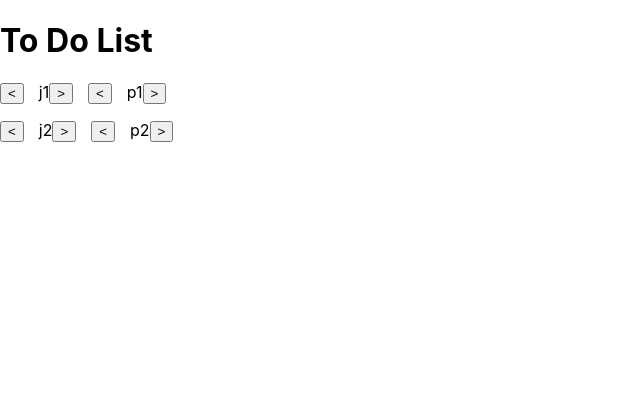
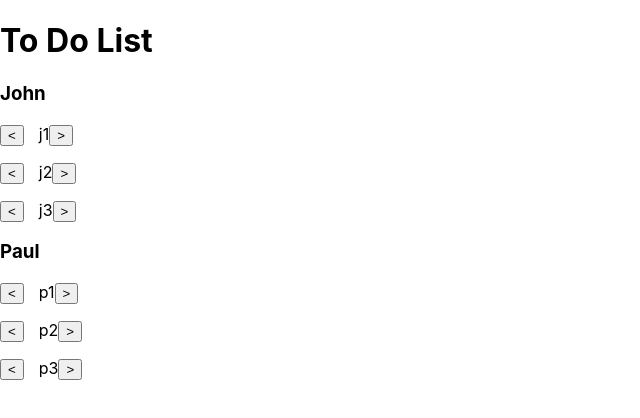
Before and after one commit to EduardoRamosB/torc-interview, a React (Create React App) app: page / in a window 1280 px wide. Shown: the top 418 px of the page, without its empty margins (0-640 px from the left). Built offline with nearby package versions, Linux system fonts and the light colour scheme.

Commit message:
Works for 2 Lists

```diff
--- a/package.json
+++ b/package.json
@@ -7,6 +7,7 @@
     "@testing-library/react": "^13.4.0",
     "@testing-library/user-event": "^13.5.0",
     "axios": "^1.3.4",
+    "bootstrap": "^5.2.3",
     "react": "^18.2.0",
     "react-dom": "^18.2.0",
     "react-scripts": "5.0.1",
--- a/src/App.js
+++ b/src/App.js
@@ -1,11 +1,12 @@
 import './App.css'
 import {useState} from "react";
 import Button from "./components/Button";
+import ListUser from "./components/ListUser";
 
 function App() {
-  const [l1, setL1] = useState(['j1', 'j2'])
-  const [l2, setL2] = useState(['p1', 'p2'])
-  const [l3, setL3] = useState(['g1', 'g2'])
+  const [l1, setL1] = useState(['j1', 'j2', 'j3'])
+  const [l2, setL2] = useState(['p1', 'p2', 'p3'])
+  const [l3, setL3] = useState(['g1', 'g2', 'g3'])
 
   const changeItem = (row, direction, clickList, sideList) => {
     console.log('row:', row, 'direction:', direction)
@@ -27,18 +28,29 @@ function App() {
   }
 
   return (
-    <>
+    <div className='container'>
       <h1>To Do List</h1>
-      {
+      {/*
         l1.map((e, i) =>
           <p key={i}>
             <Button direction='left' changeItem={changeItem} row={i}/>{e}<Button direction='right' changeItem={changeItem} row={i}/>
             <Button direction='left' changeItem={changeItem} row={i}/>{l2[i]}<Button direction='right' changeItem={changeItem} row={i}/>
-            {/*l3[i]*/}
+            {l3[i]}
           </p>
         )
-      }
-    </>
+      */}
+      <div className="row">
+        <div className="col-md-3">
+          <ListUser name={'John'} list={l1} changeItem={changeItem}/>
+        </div>
+        <div className="col-md-3">
+          <ListUser name={'Paul'} list={l2} changeItem={changeItem}/>
+        </div>
+        <div className="col-md-3">
+          {/*<ListUser name={'George'} list={l3} changeItem={changeItem}/>*/}
+        </div>
+      </div>
+    </div>
   )
 }
 
--- a/src/components/Button.js
+++ b/src/components/Button.js
@@ -1,6 +1,6 @@
-const Button = ({ direction, changeItem, row }) => {
+const Button = ({ direction, changeItem, row, list }) => {
   return (
-    <button onClick={() => changeItem(row, direction)} style={{marginRight:'15px'}}>
+    <button onClick={() => changeItem(row, direction, list)} style={{marginRight:'15px'}}>
       {direction === 'left' ? '<' : '>'}
     </button>
   )
--- /dev/null
+++ b/src/components/ListUser.js
@@ -0,0 +1,22 @@
+import Button from "./Button";
+
+const ListUser = ({ name, list, changeItem }) => {
+  return (
+    <>
+      <h3>{name}</h3>
+      {
+        list.map((e, i) => {
+          return (
+              <p key={i}>
+                <Button direction='left' changeItem={changeItem} row={i} list={list}/>
+                {e}
+                <Button direction='right' changeItem={changeItem} row={i} list={list}/>
+              </p>
+          )
+        })
+      }
+    </>
+  )
+}
+
+export default ListUser
```
Also changed, not shown: 1 other file (tests, documents, lock files or other folders).
